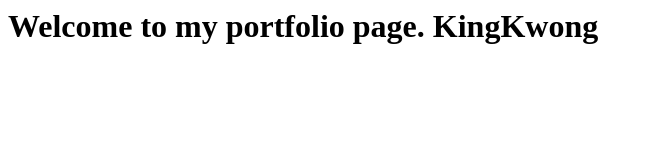
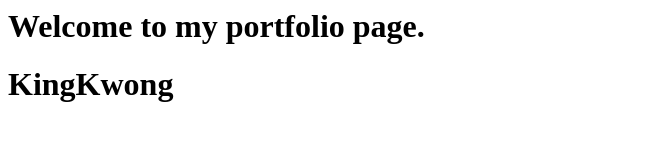
Before and after one commit to cheekwongchan/cheekwongchan.github.io, a plain HTML site: page index.html in a window 1280 px wide. Shown: the whole page, without its empty margins (0-653 px from the left). Drawn offline with Linux system fonts and the light colour scheme.

Commit message:
back to two html wrappers

```diff
--- a/index.html
+++ b/index.html
@@ -1,3 +1,3 @@
-<h1> Welcome to my portfolio page.
+<h1> Welcome to my portfolio page. </h1>
 
- KingKwong </h1>
+<h1> KingKwong </h1>
```
